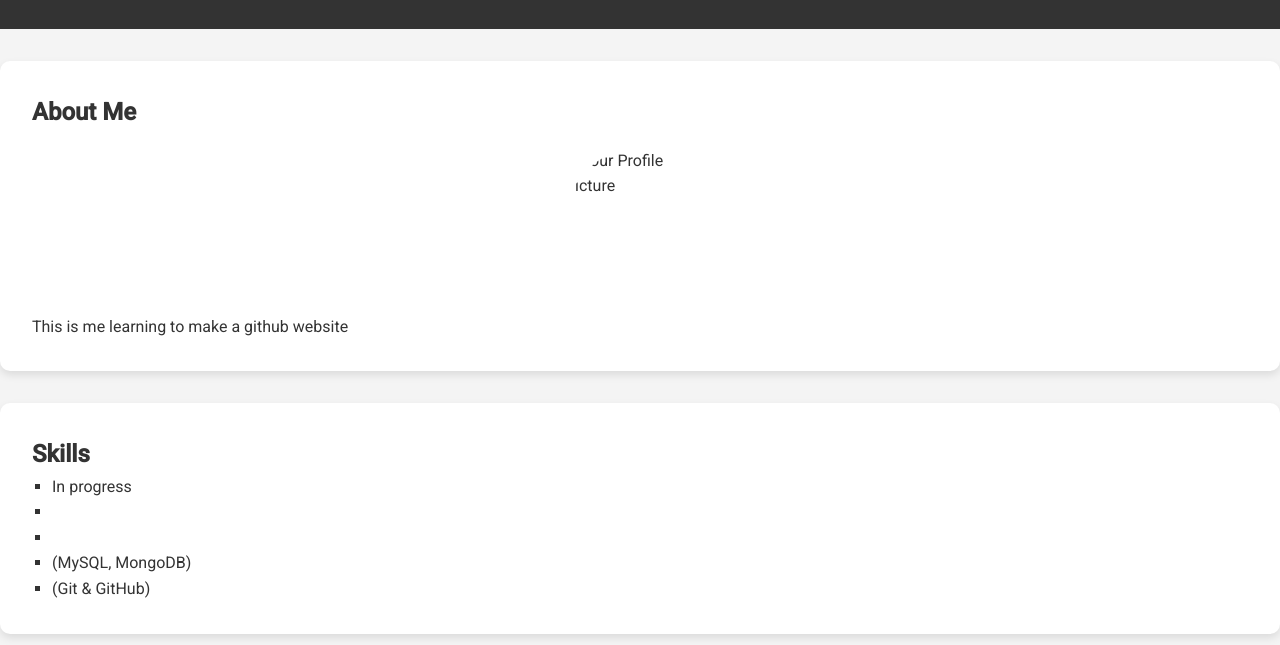
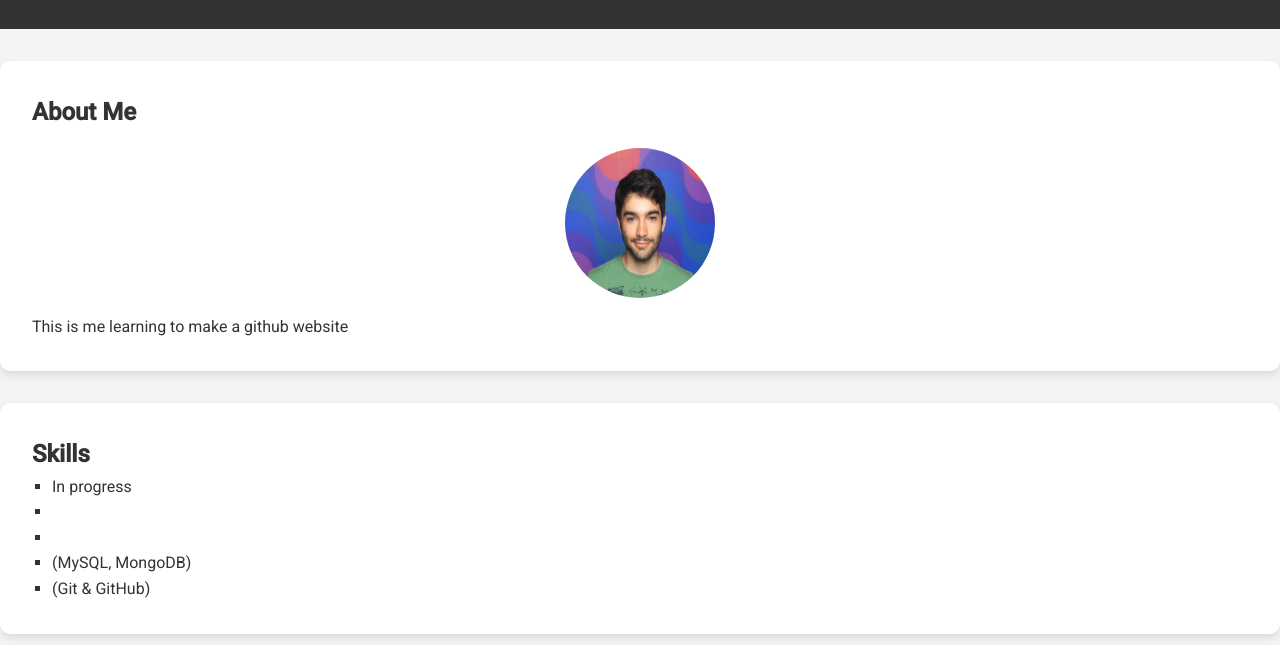
Before and after one commit to Pablo-Merayo/pablomerayo.github.io, a plain HTML site: page index.html in a window 1280 px wide. Shown: the part 155-800 px from the top of the page. Drawn offline with Linux system fonts and the light colour scheme.

Commit message:
Update index.html

```diff
--- a/index.html
+++ b/index.html
@@ -25,7 +25,7 @@
 
     <section id="about">
         <h2>About Me</h2>
-        <img src="assets/profile-picture.jpg" alt="Your Profile Picture">
+        <img src="profile_pic.jpg" alt="Your Profile Picture">
         <p>This is me learning to make a github website</p>
     </section>
 
```
